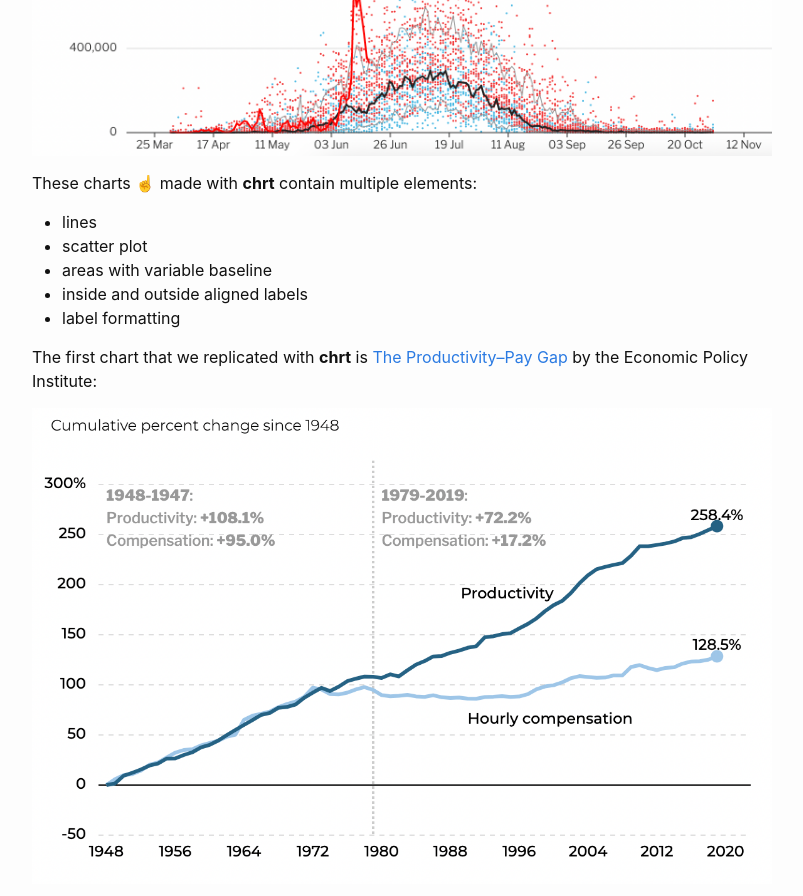
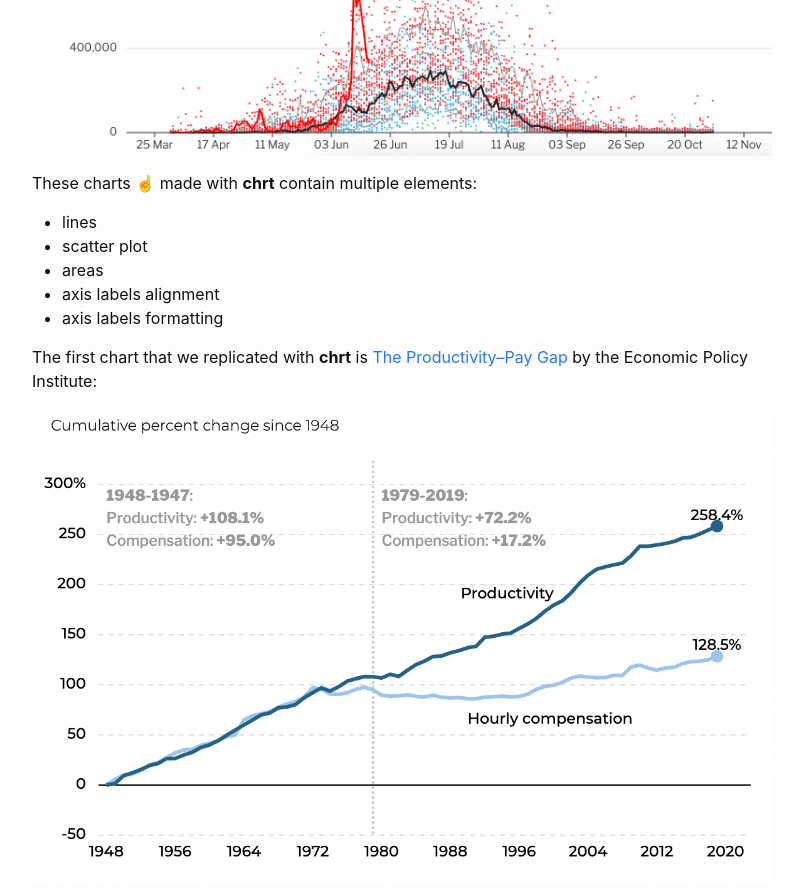
Before and after one commit to chrt-io/blog, a Jekyll site: the page built from _posts/2021-03-16-mimicking-the-best.md, in a window 1280 px wide and 900 px high, scrolled down 1115 px. Shown: the top 896 px of the window, without its empty margins (238-1041 px from the left). Built offline with Jekyll 4.4.1, drawn with Linux system fonts in a browser that asks for light colours.

Commit message:
Update from Forestry.io carlo zapponi updated _posts/2021-03-16-mimicking-the-best.md

```diff
--- a/_posts/2021-03-16-mimicking-the-best.md
+++ b/_posts/2021-03-16-mimicking-the-best.md
@@ -21,9 +21,9 @@ These charts ☝️ made with **chrt** contain multiple elements:
 
 * lines
 * scatter plot
-* areas with variable baseline
-* inside and outside aligned labels
-* label formatting
+* areas
+* axis labels alignment
+* axis labels formatting
 
 The first chart that we replicated with **chrt** is [The Productivity–Pay Gap](https://www.epi.org/productivity-pay-gap/) by the Economic Policy Institute:
 
```
